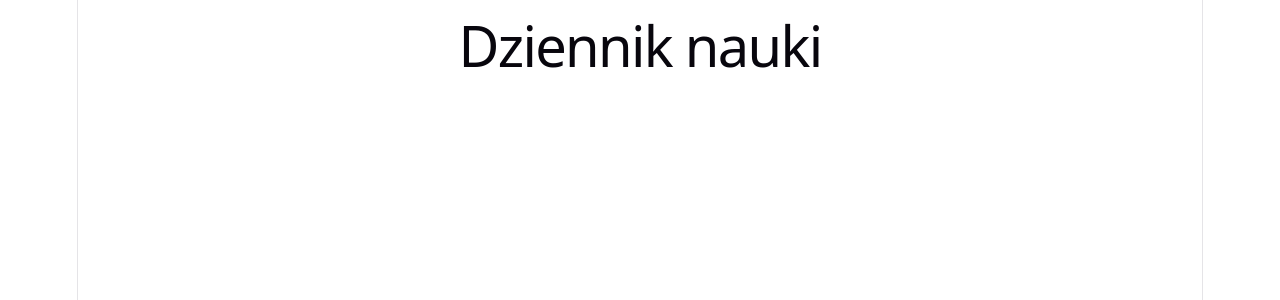
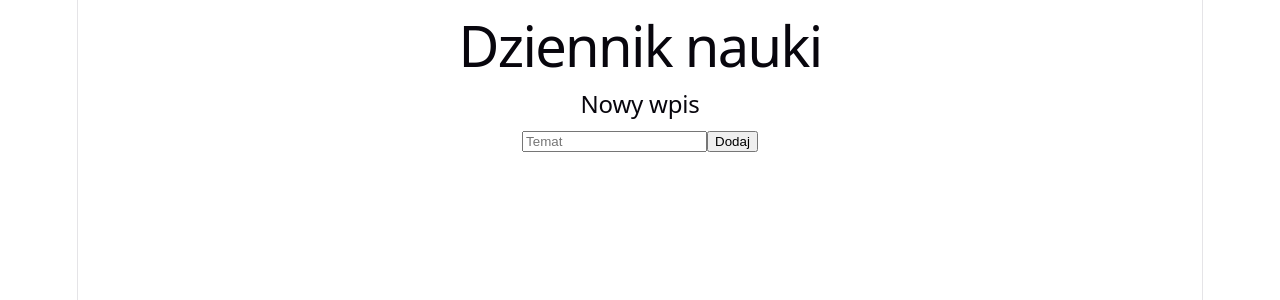
Before and after one commit to LouisVifon/dziennik-nauki, a React (Vite) app: page / in a window 1280 px wide. Shown: the top 300 px of the page. Built offline with nearby package versions, Linux system fonts and the light colour scheme.

Commit message:
add: komponent EntryForm z useState

```diff
--- a/src/App.jsx
+++ b/src/App.jsx
@@ -1,7 +1,10 @@
+import EntryForm from "./components/EntryForm"
+
 function App() {
   return (
     <div>
       <h1>Dziennik nauki</h1>
+      <EntryForm />
     </div>
   )
 }
--- /dev/null
+++ b/src/components/EntryForm.jsx
@@ -0,0 +1,18 @@
+import { useState } from "react"
+
+function EntryForm() {
+    const [topic, setTopic] = useState("")
+    function handleClick() {
+        console.log(topic)
+    }
+
+    return (
+        <div>
+            <h2>Nowy wpis</h2>
+            <input type="text" placeholder="Temat" value={topic} onChange={e => setTopic(e.target.value)} />
+            <button onClick={handleClick}>Dodaj</button>
+        </div>
+    )
+}
+
+export default EntryForm
```
